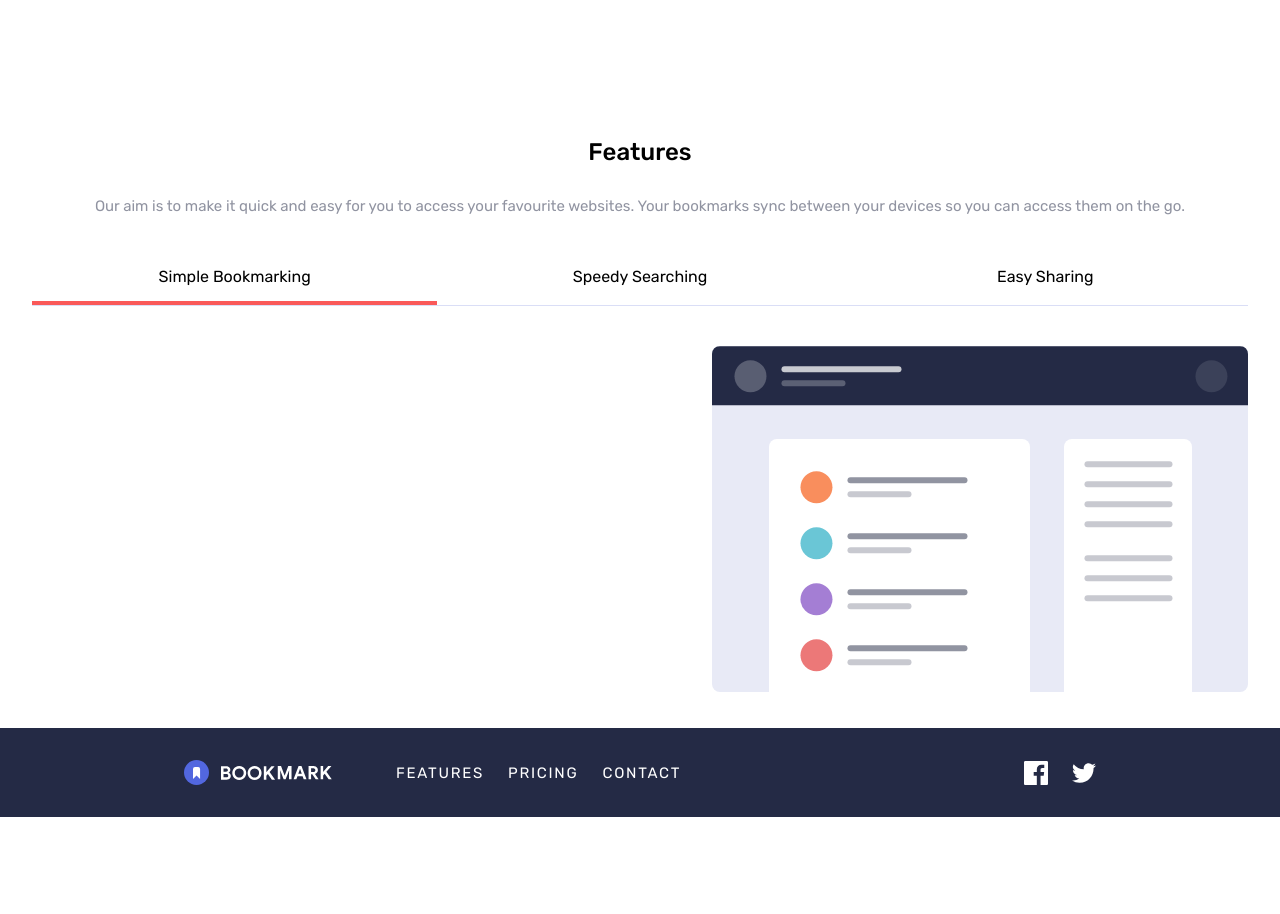
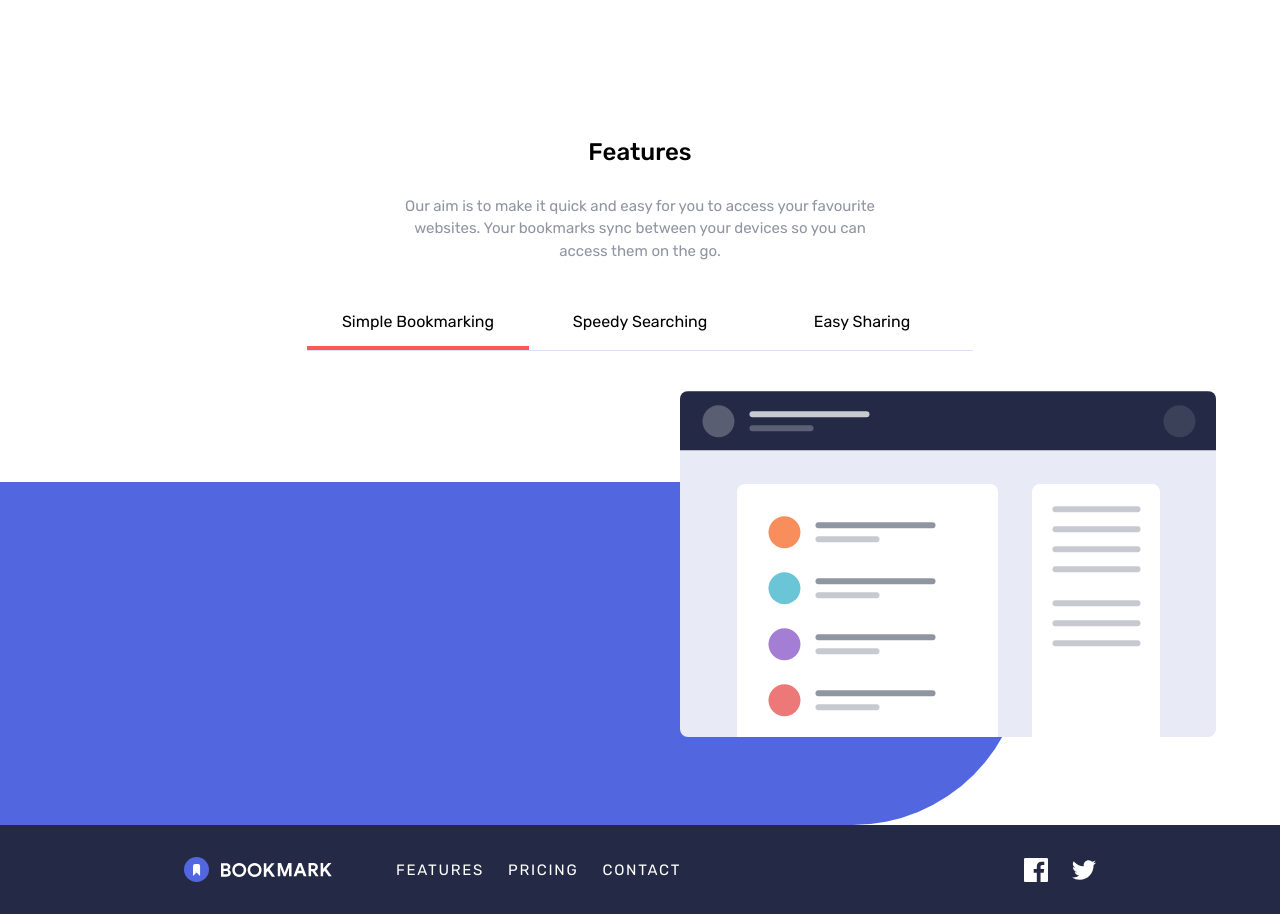
Before and after one commit to Joshk7/bookmark-landing-page, a React (Vite) app: page / in a window 1280 px wide. Shown: the part 668-1582 px from the top of the page. Before the commit the page ends 1485 px from the top, so only its background shows below. Built offline with nearby package versions, Linux system fonts and the light colour scheme.

Commit message:
added styles for illustration in features section

```diff
--- a/src/layout/main/Features.tsx
+++ b/src/layout/main/Features.tsx
@@ -23,7 +23,7 @@ const Features = () => {
 
   return (
     <section className="mt-32">
-      <div className="flex flex-col items-center gap-y-4 px-8 pb-8">
+      <div className="flex flex-col items-center gap-y-4 px-8 pb-8 max-w-[540px] mx-auto">
         <h2 className="font-medium text-2xl leading-[220%] ">Features</h2>
         <p className="text-center text-[var(--blue-950)] text-[0.9375rem] opacity-50">
           Our aim is to make it quick and easy for you to access your favourite
@@ -31,7 +31,7 @@ const Features = () => {
           them on the go.
         </p>
       </div>
-      <ul className="px-8 flex flex-col sm:flex-row">
+      <ul className="px-8 flex flex-col sm:flex-row max-w-[608px] lg:max-w-[730px] mx-auto">
         <li className="flex flex-1 justify-center border-b-[0.0625rem] border-[var(--border)] border-t-[0.0625rem] sm:border-t-0">
           <TabSection onPress={handleSimple} active={feature === "simple"}>
             Simple Bookmarking
@@ -49,8 +49,9 @@ const Features = () => {
         </li>
       </ul>
       <div>
-        <div className="px-8 pt-10 pb-9 flex justify-end">
+        <div className="px-8 sm:px-16 pt-10 pb-9 sm:pb-[5.5rem] flex justify-end relative">
           <img src={illustrationOne} alt="" />
+          <div className="absolute z-[-1] bottom-0 left-0 bg-[var(--blue-600)] h-[72.5%] w-[80%] rounded-tr-full rounded-br-full"></div>
         </div>
       </div>
     </section>
```
